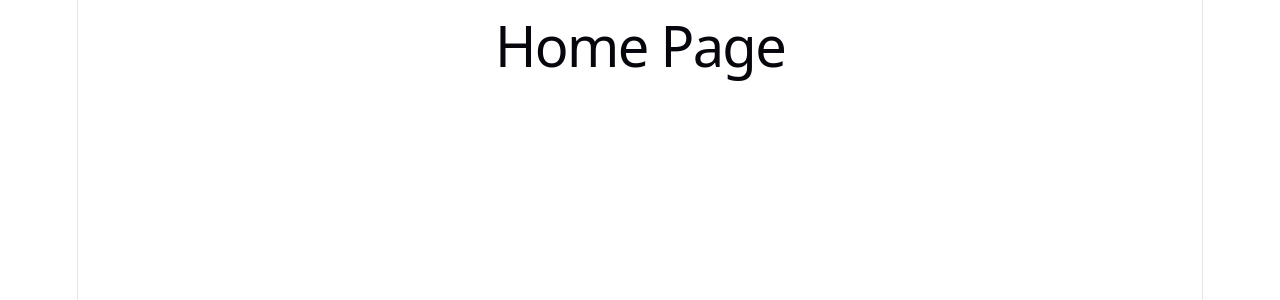
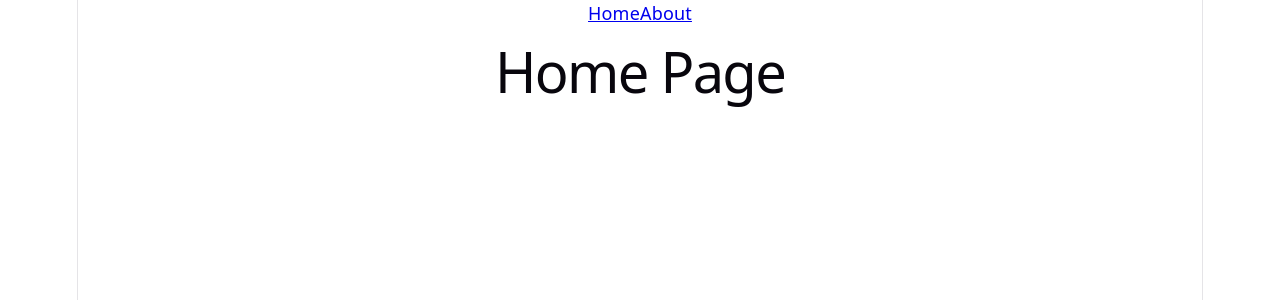
Before and after one commit to Scwtb8235/portfolio, a React (Vite) app in the folder client/: page / in a window 1280 px wide. Shown: the top 300 px of the page. Built offline with nearby package versions, Linux system fonts and the light colour scheme.

Commit message:
added navbar with routing links

```diff
--- a/client/src/App.jsx
+++ b/client/src/App.jsx
@@ -1,12 +1,16 @@
 import { Routes, Route } from 'react-router-dom';
 import Home from './pages/Home';
 import About from './pages/About';
+import Navbar from './pages/Navbar';
 function App(){
   return(
-    <Routes>
-    <Route path="/" element={<Home />} />
-    <Route path="/about" element ={<About/>} />
-    </Routes>
+    <div>
+      <Navbar />
+      <Routes>
+        <Route path="/" element={<Home />} />
+        <Route path="/about" element ={<About/>} />
+      </Routes>
+    </div>
   )
 };
  export default App;
```
